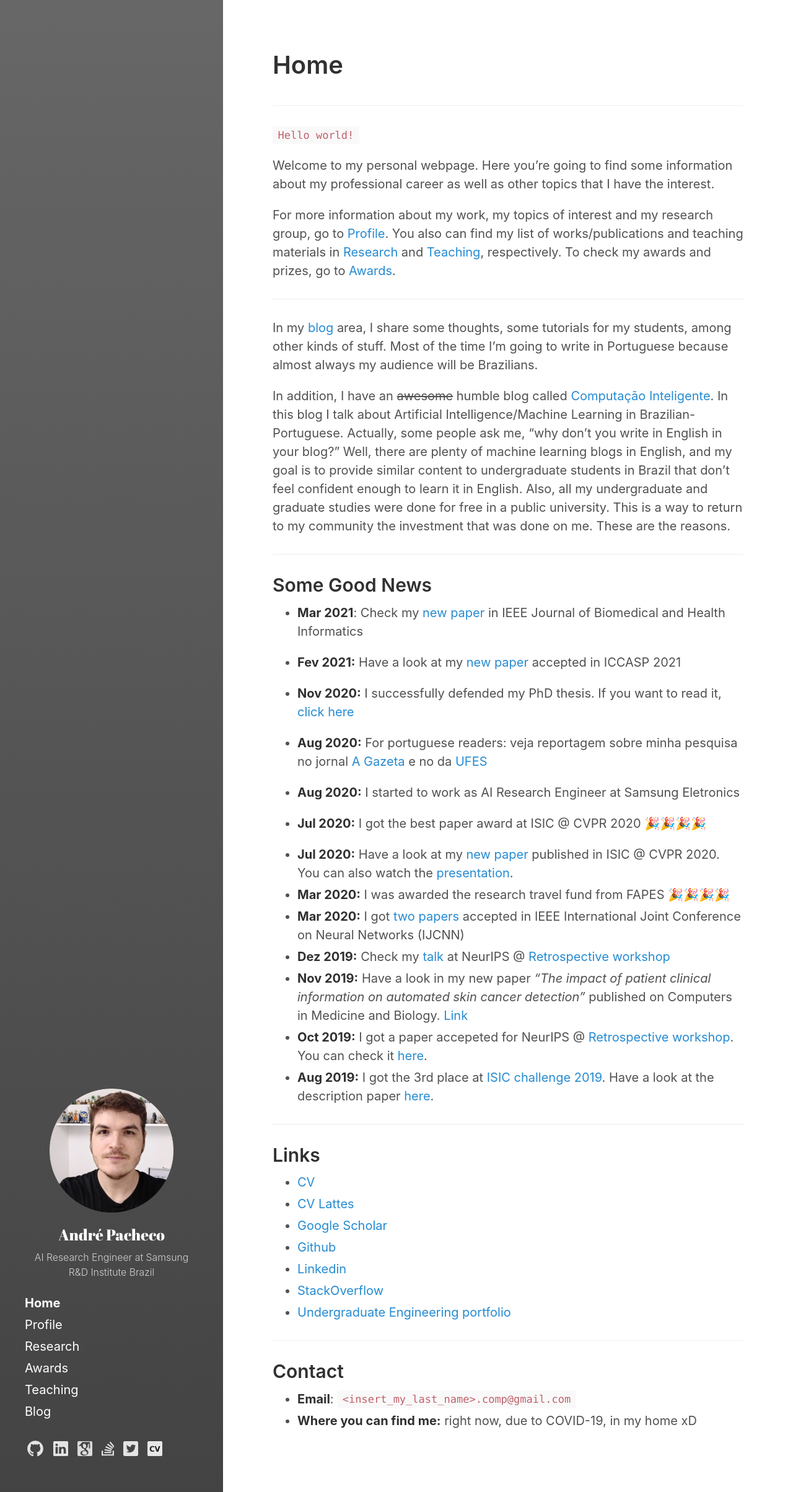
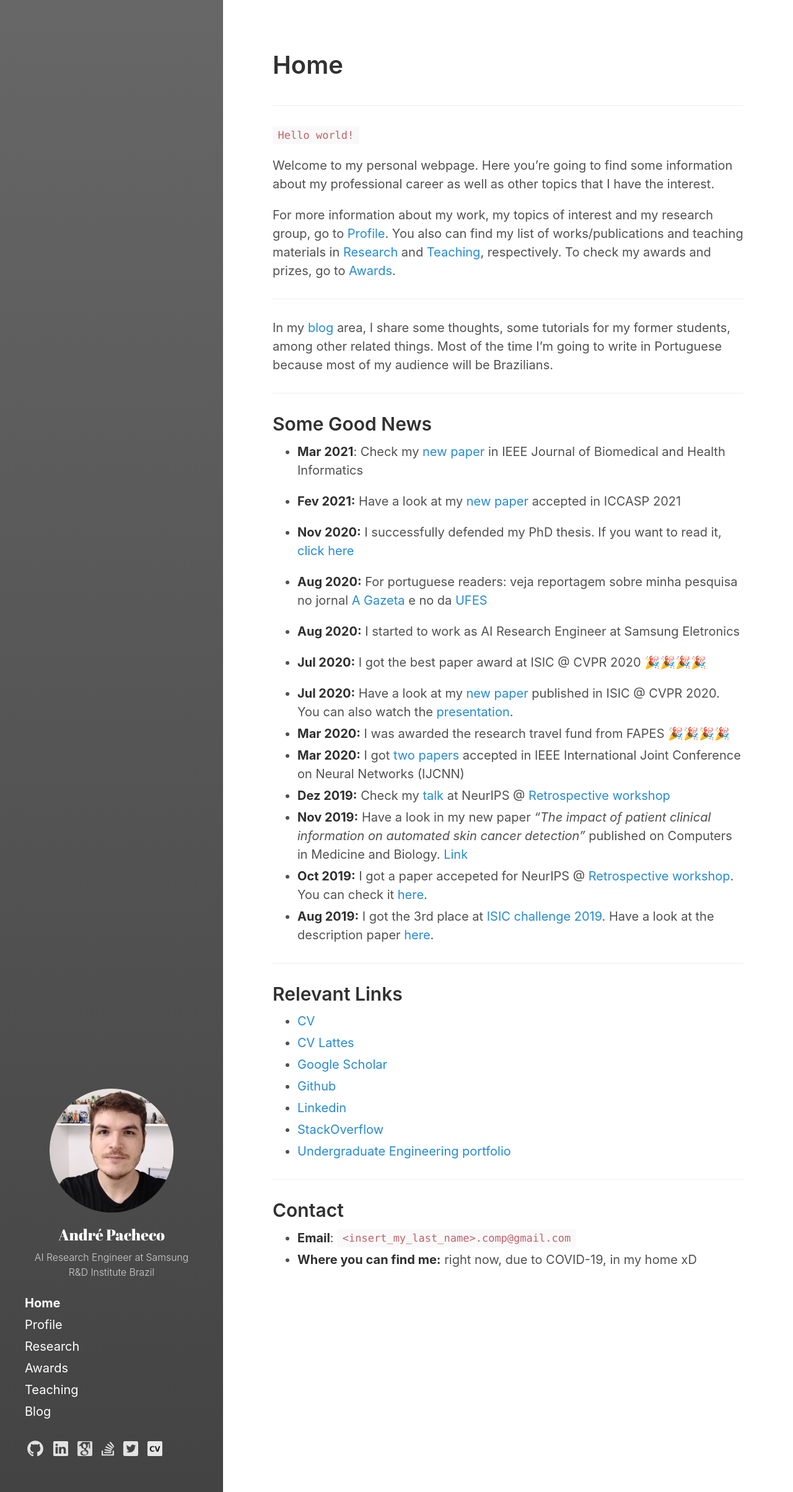
Before and after one commit to paaatcha/paaatcha.github.io, a Jekyll site: the page built from index.md, in a window 1280 px wide. Shown: the whole page at 62% size. Built offline with Jekyll 4.4.1, drawn with Linux system fonts in a browser that asks for light colours.

Commit message:
Update index.md

```diff
--- a/index.md
+++ b/index.md
@@ -11,9 +11,7 @@ Here you’re going to find some information about my professional career as wel
 For more information about my work, my topics of interest and my research group, go to [Profile](profile). You also can find my list of works/publications and teaching materials in [Research](research) and [Teaching](Teaching), respectively. To check my awards and prizes, go to [Awards](awards).
 
 ___
-In my [blog](blog) area, I share some thoughts, some tutorials for my students, among other kinds of stuff. Most of the time I’m going to write in Portuguese because almost always my audience will be Brazilians.
-
-In addition, I have an ~~awesome~~ humble blog called [Computação Inteligente](http://computacaointeligente.com.br). In this blog I talk about Artificial Intelligence/Machine Learning in Brazilian-Portuguese. Actually, some people ask me, “why don’t you write in English in your blog?” Well, there are plenty of machine learning blogs in English, and my goal is to provide similar content to undergraduate students in Brazil that don’t feel confident enough to learn it in English. Also, all my undergraduate and graduate studies were done for free in a public university. This is a way to return to my community the investment that was done on me. These are the reasons.
+In my [blog](blog) area, I share some thoughts, some tutorials for my former students, among other related things. Most of the time I’m going to write in Portuguese because most of my audience will be Brazilians.
 
 ___
 
@@ -41,7 +39,7 @@ ___
 
 ___
 
-## Links
+## Relevant Links
 + [CV](assets/files/andre-pacheco-cv.pdf)
 + [CV Lattes](http://lattes.cnpq.br/8898143425329967)
 + [Google Scholar](https://scholar.google.com/citations?user=OVhpuAgAAAAJ&hl=en)
```
